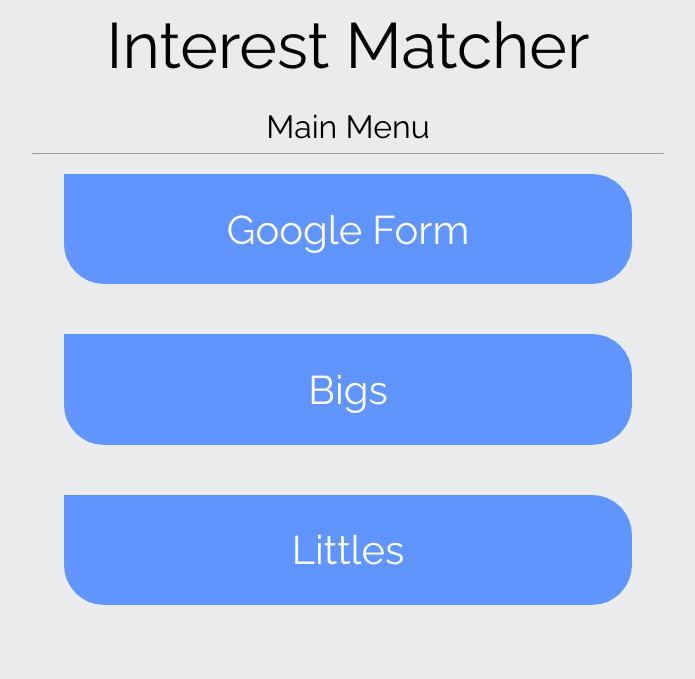
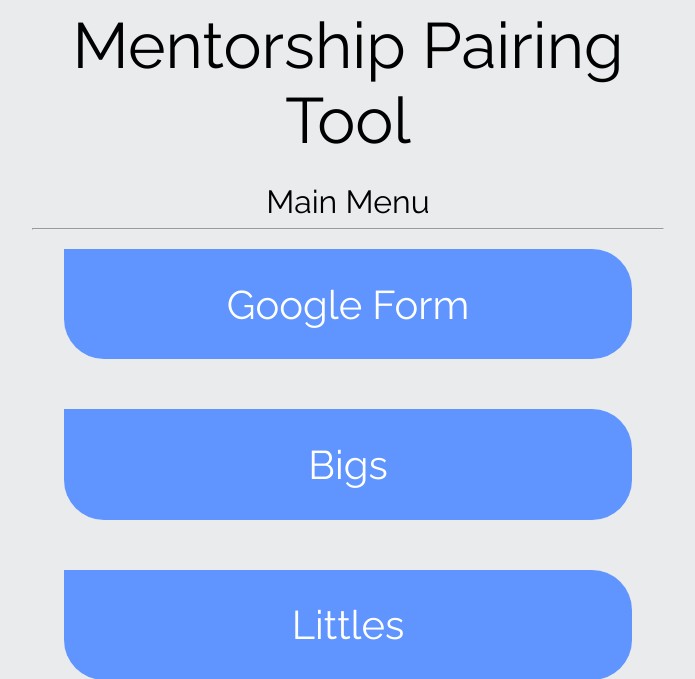
Before and after one commit to aibarrola/InterestMatcher, a Flask app: page / in a window 1280 px wide. Shown: the top 679 px of the page, without its empty margins (292-987 px from the left). Run offline with Flask 2, Linux system fonts and the light colour scheme.

Commit message:
added pairing tool demo

```diff
--- /dev/null
+++ b/forms.py
@@ -0,0 +1,3 @@
+from flask import flash
+from flask_wtf import FlaskForm
+from wtfrms import
--- a/templates/home.html
+++ b/templates/home.html
@@ -2,7 +2,7 @@
 
 {% block content %}
 
-<div class = "homeTitle"> Interest Matcher</div>
+<div class = "homeTitle"> Mentorship Pairing Tool </div>
 
 <div class = "vMenu">
     <div class="subTitle"> Main Menu </div>
```
Also changed, not shown: 1 other file.
